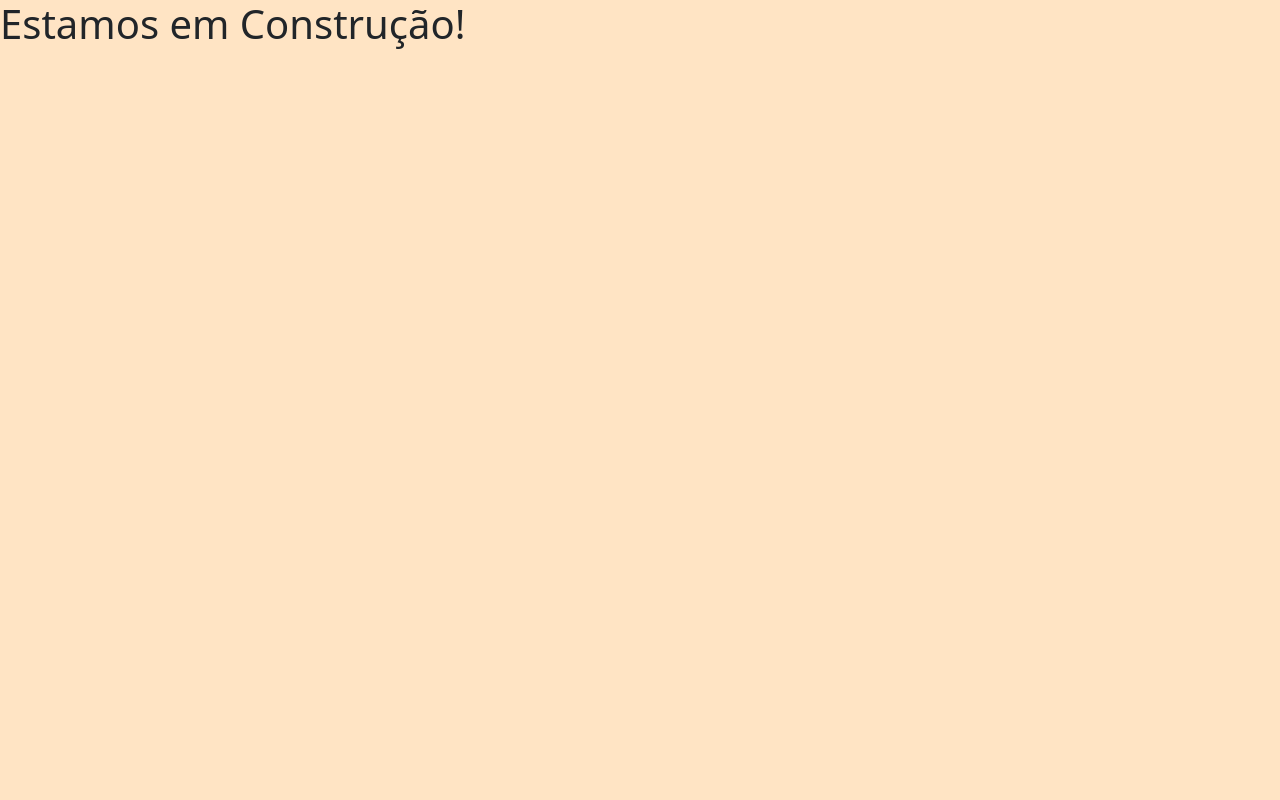
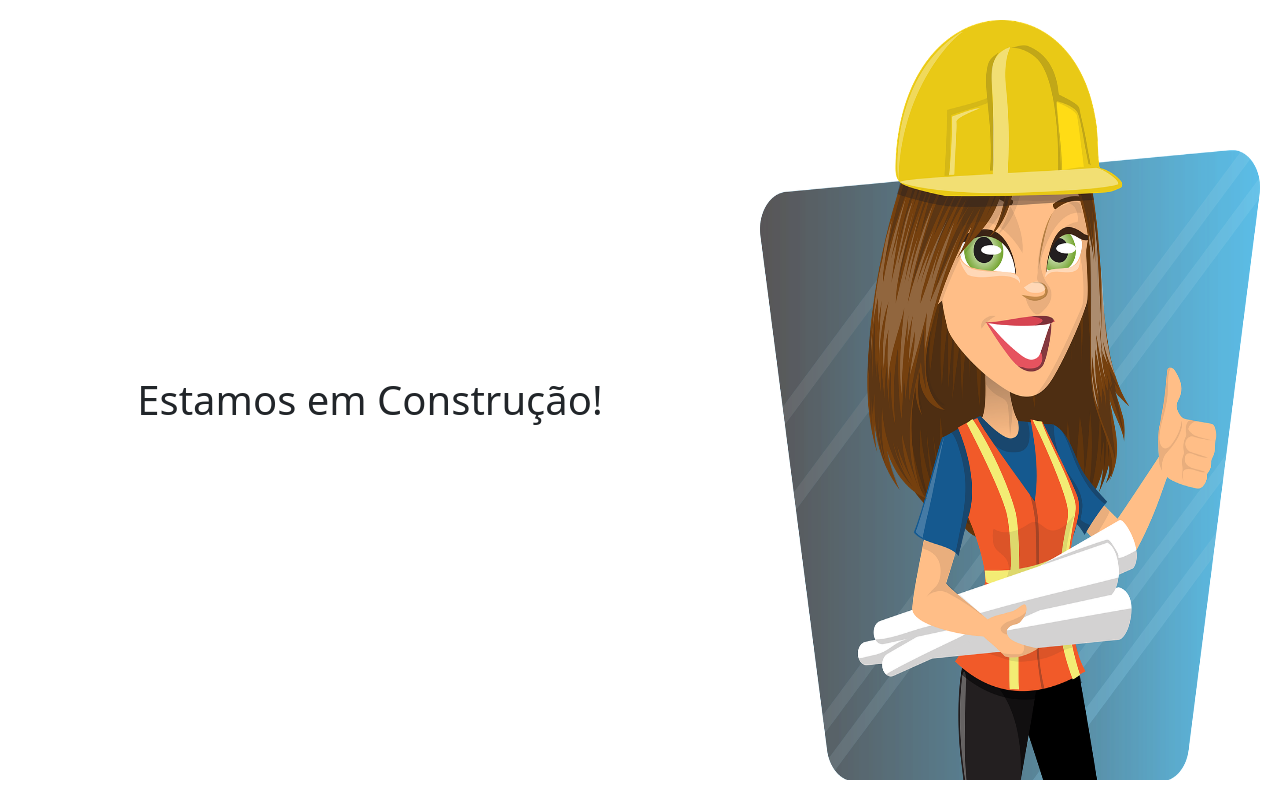
Before and after one commit to bertolaaline/portfolio-aline, a plain HTML site: page index.html in a window 1280 px wide. Drawn offline with nearby package versions, Linux system fonts and the light colour scheme.

Commit message:
Adicionando a foto

```diff
--- a/css/styles.css
+++ b/css/styles.css
@@ -13,10 +13,20 @@ html,
 }
 
 .container-construction {
-  background-color: bisque;
+  background: var(--gradient-top);
 }
 
 .top {
   background-color: #9b59b6;
   font-family: sans-serif;
 }
+
+.foto {
+height: auto;
+width: 500px;
+margin: 20px;
+}
+
+.titulo {
+  margin: auto;
+}
--- a/index.html
+++ b/index.html
@@ -9,7 +9,8 @@
 </head>
 <body>
   <div class="container-construction d-flex justify-end">
-    <h1>Estamos em Construção!</h1>
+    <h1 class="titulo">Estamos em Construção!</h1>
+      <img class="foto" src="./img/construcao.png" alt="Foto em Construção">
   </div>
 </body>
 </html>
```
Also changed, not shown: underconstruction.html (+0 -3 lines), LICENSE.md (added), aline.jpg (deleted), img/construcao.png (added).
